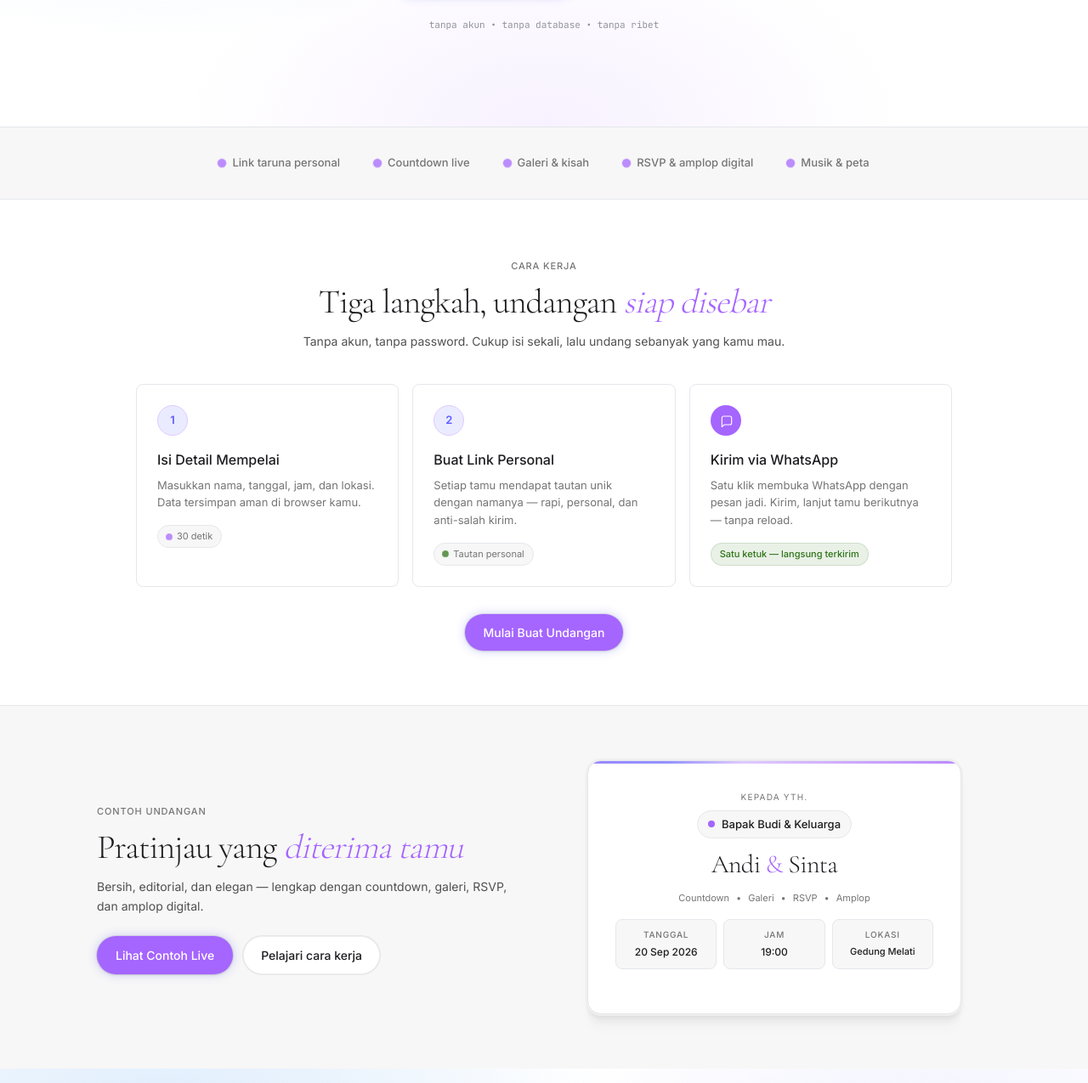
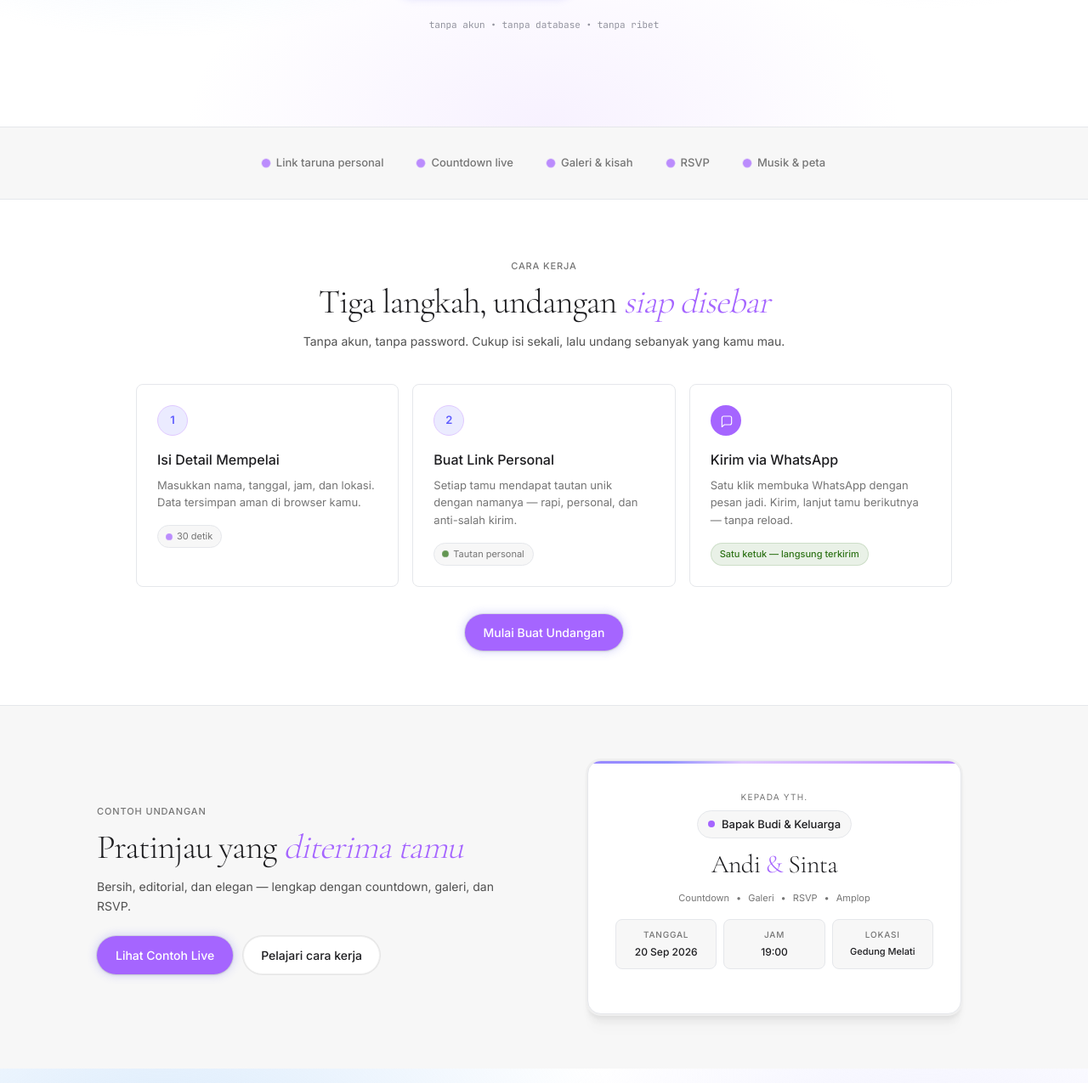
Before and after one commit to khamimzarr/ruang-resepsi, a website: page index.html in a window 1280 px wide. Shown: the part 462-1737 px from the top of the page at 85% size. Drawn offline with nearby package versions, Linux system fonts and the light colour scheme.

Commit message:
fix: hapus teks amplop digital — sinkron UI contoh & strip (fungsi sudah dihapus 06343da)

```diff
--- a/index.html
+++ b/index.html
@@ -128,7 +128,7 @@ html{ scroll-behavior:smooth; }
       <span class="flex items-center gap-2"><span class="w-2 h-2 rounded-full bg-violet-pulse dot-pulse"></span>Link taruna personal</span>
       <span class="flex items-center gap-2"><span class="w-2 h-2 rounded-full bg-violet-pulse dot-pulse"></span>Countdown live</span>
       <span class="flex items-center gap-2"><span class="w-2 h-2 rounded-full bg-violet-pulse dot-pulse"></span>Galeri & kisah</span>
-      <span class="flex items-center gap-2"><span class="w-2 h-2 rounded-full bg-violet-pulse dot-pulse"></span>RSVP & amplop digital</span>
+      <span class="flex items-center gap-2"><span class="w-2 h-2 rounded-full bg-violet-pulse dot-pulse"></span>RSVP</span>
       <span class="flex items-center gap-2"><span class="w-2 h-2 rounded-full bg-violet-pulse dot-pulse"></span>Musik & peta</span>
     </div>
   </div>
@@ -173,7 +173,7 @@ html{ scroll-behavior:smooth; }
       <div class="reveal">
         <span class="eyebrow">Contoh Undangan</span>
         <h2 class="font-serif font-light text-[32px] sm:text-[40px] leading-none tracking-[-0.025em] mt-3">Pratinjau yang <span class="italic" style="color:#a565ff;">diterima tamu</span></h2>
-        <p class="text-[14px] text-iron mt-4 leading-[1.6]">Bersih, editorial, dan elegan — lengkap dengan countdown, galeri, RSVP, dan amplop digital.</p>
+        <p class="text-[14px] text-iron mt-4 leading-[1.6]">Bersih, editorial, dan elegan — lengkap dengan countdown, galeri, dan RSVP.</p>
         <div class="mt-6 flex gap-3">
           <button onclick="bukaContoh()" class="btn-primary">Lihat Contoh Live</button>
           <a href="#cara-kerja" class="btn-secondary">Pelajari cara kerja</a>
```
